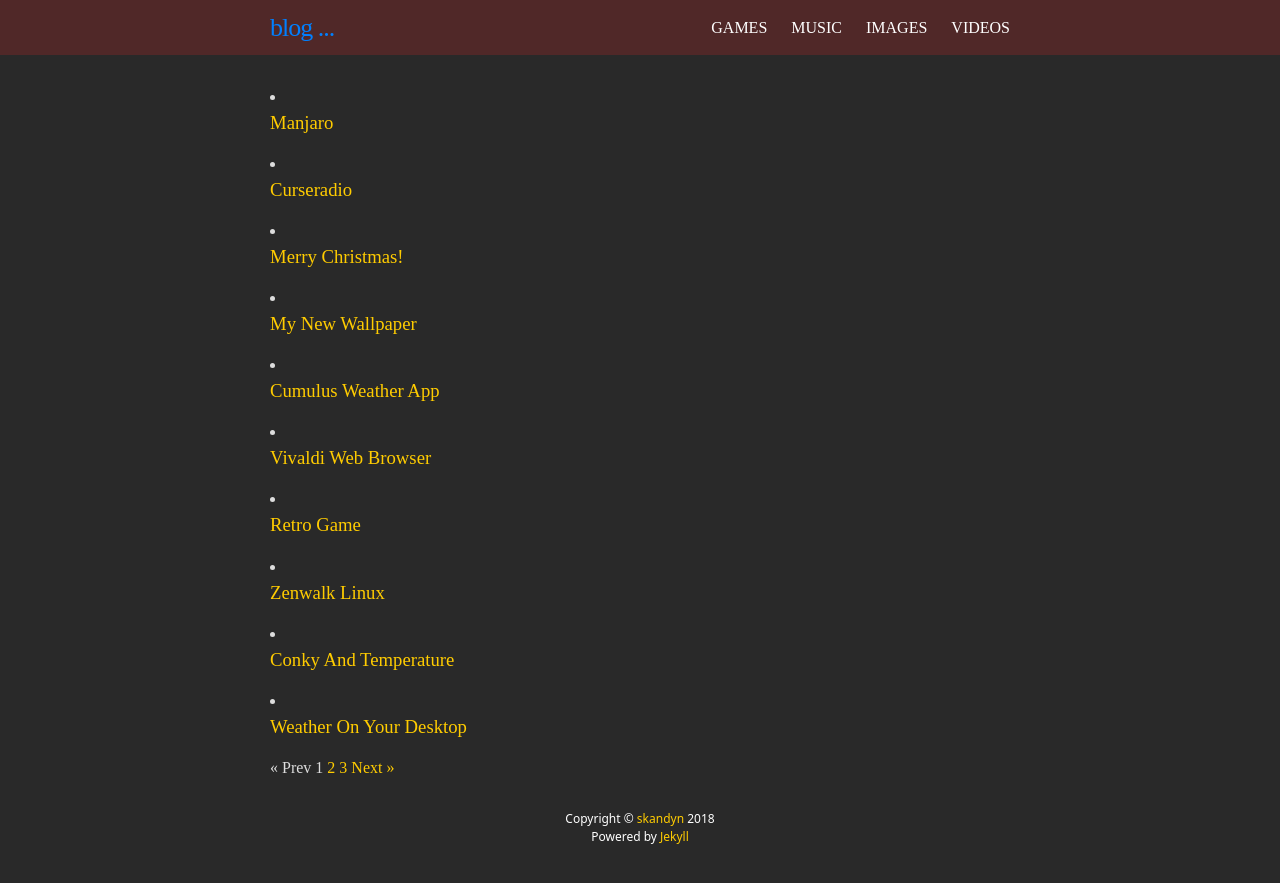
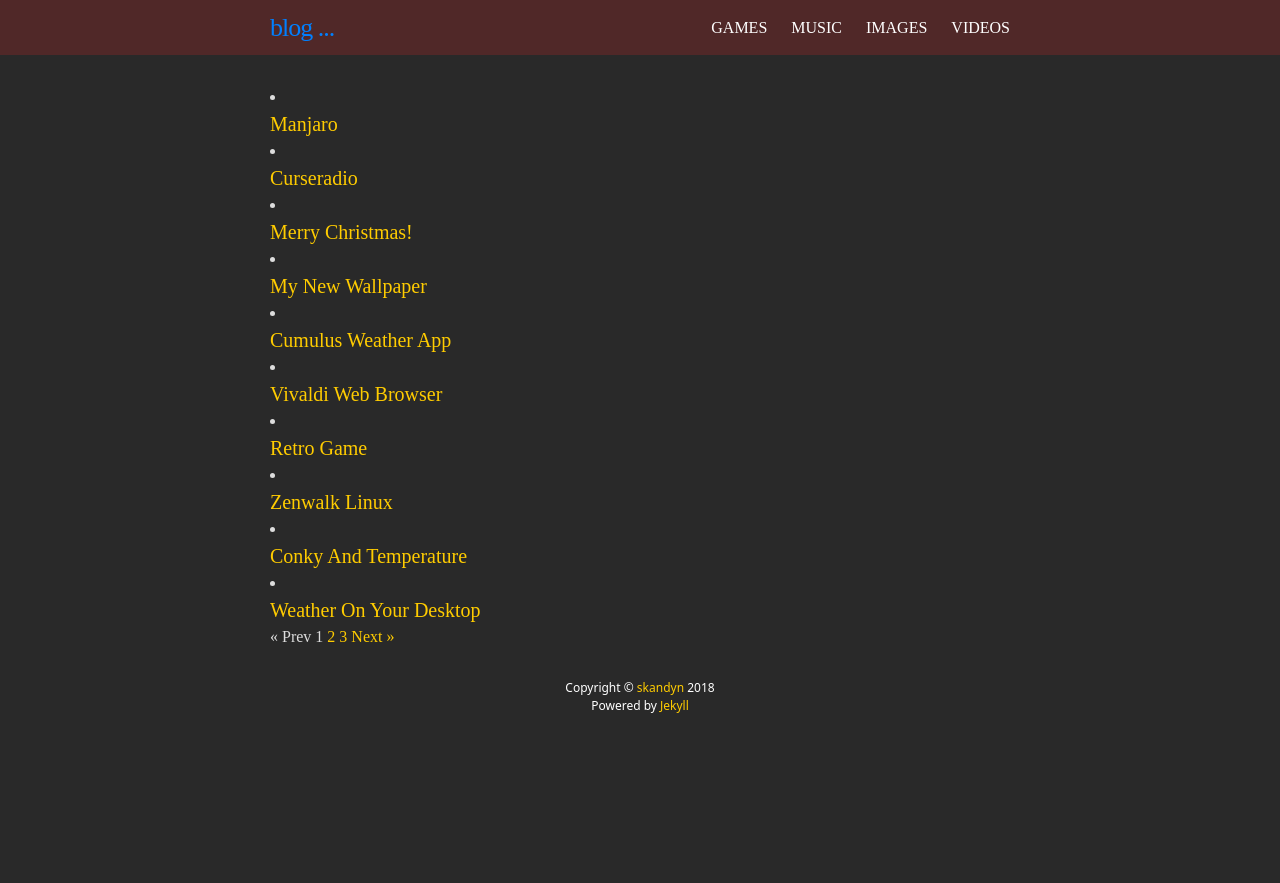
Before and after one commit to skandyn-sh/skandyn-sh.github.io, a Jekyll site: the page built from index.html, in a window 1280 px wide. Shown: the top 883 px of the page. Built offline with Jekyll 4.4.1, drawn with Linux system fonts in a browser that asks for light colours; nearby versions of some CDN libraries; library files that are not in the unit come from our copies; the list of posts is cut into pages by our own code; comment, search, counter and statistics services are not loaded.

Commit message:
Update index.html

```diff
--- a/index.html
+++ b/index.html
@@ -4,7 +4,10 @@
 
 <!-- post list -->
 {% for post in paginator.posts %}
-<li><a href="{{post.url | prepend: site.baseurl}}"><h3>{{post.title}}</h3></a></li>
+<li>
+ <!-- <span class="post-meta">{{ post.date | date: "%b %-d, %Y" }}</span> -->
+ <a class="post-link" href="{{ post.url | prepend: site.baseurl }}">{{ post.title }}</a>
+ </li>
 {% endfor %}
 
 
```
